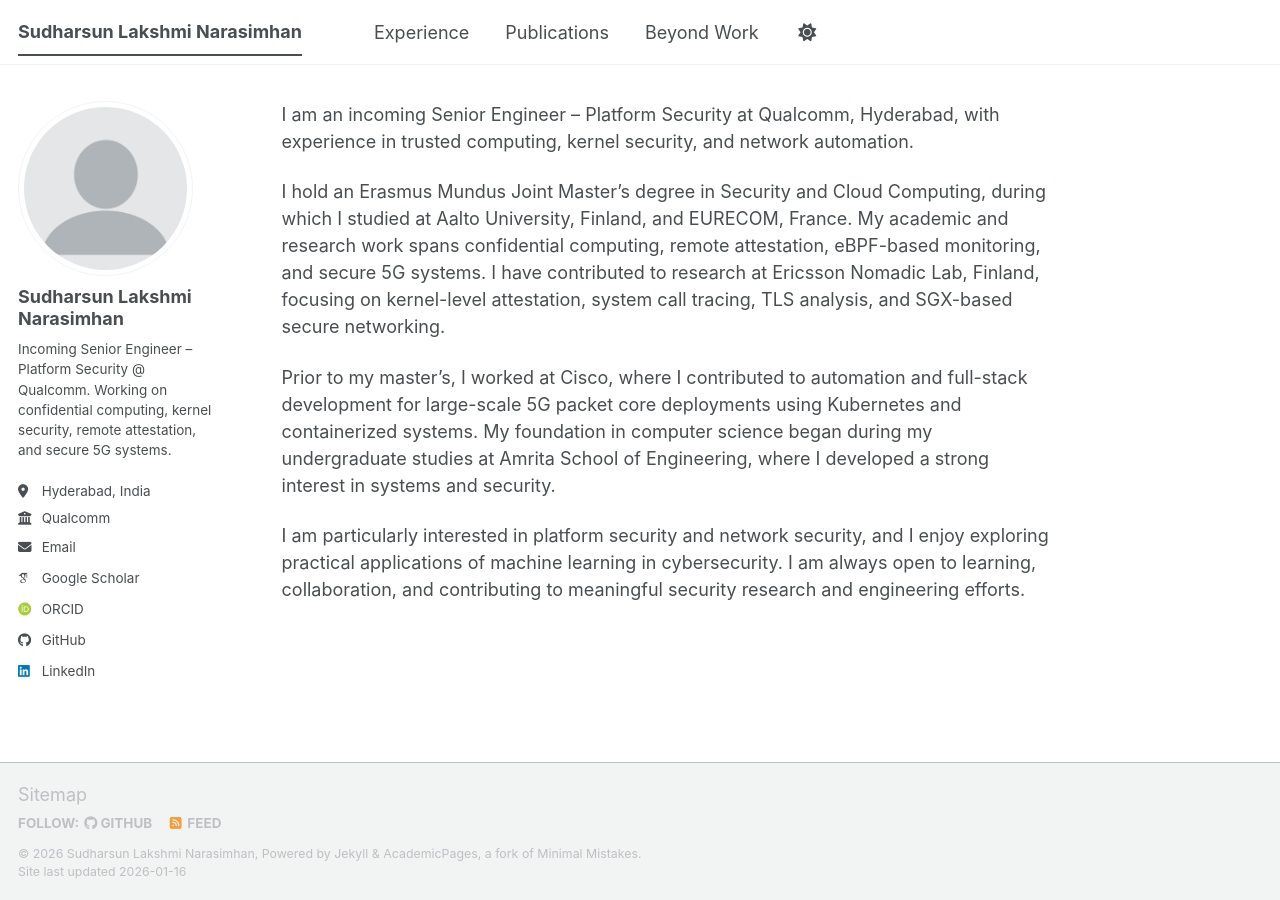
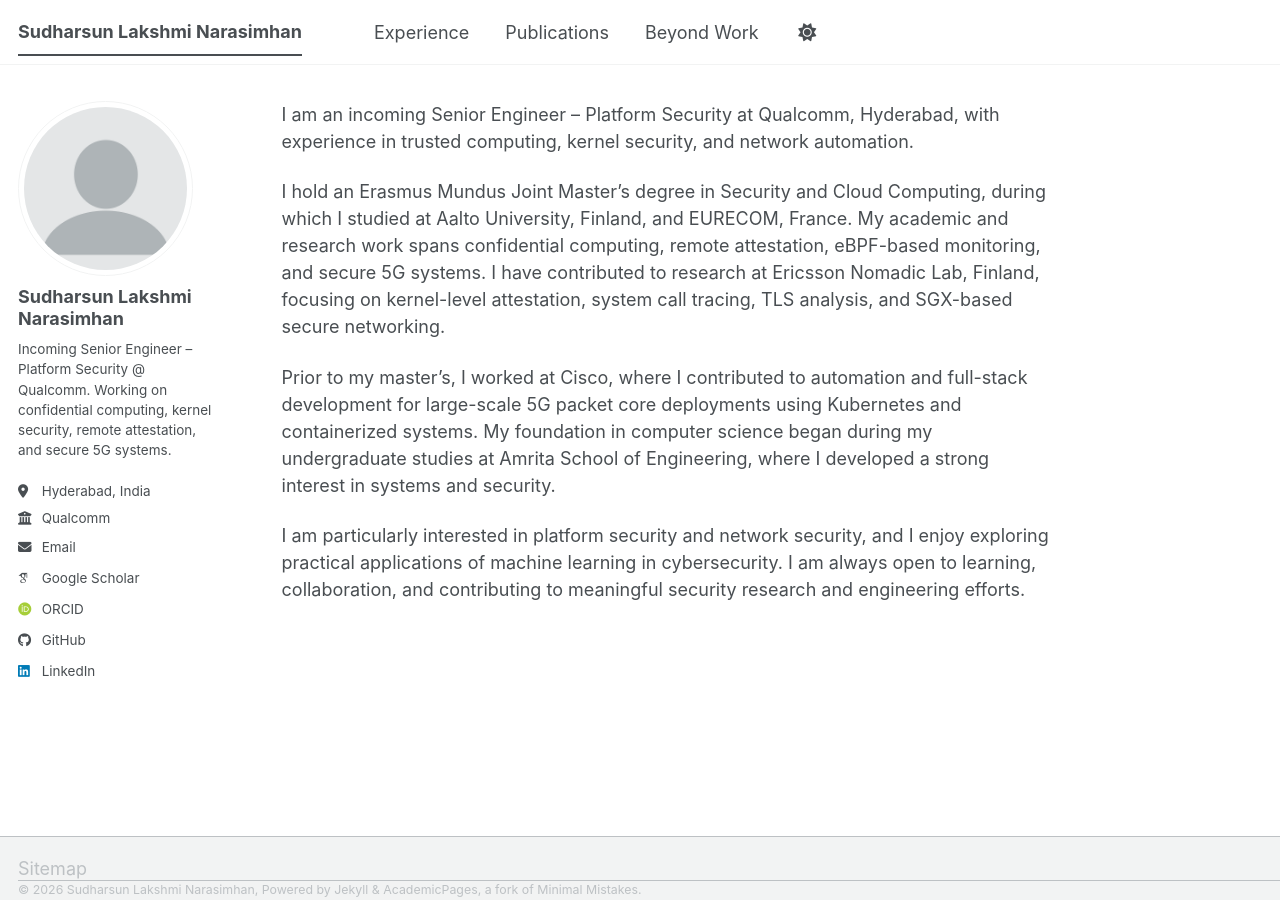
Before and after one commit to sudlaksh/sudlaksh.github.io, a Jekyll site: the page built from _pages/about.md, in a window 1280 px wide. Built offline with Jekyll 4.4.1, drawn with Linux system fonts in a browser that asks for light colours; some web fonts are replaced; a script bundle is joined from its source files by our own code; library files that are not in the unit come from our copies.

Commit message:
Refactor footer to simplify copyright display

```diff
--- a/_includes/footer.html
+++ b/_includes/footer.html
@@ -1,25 +1,7 @@
-{% include base_path %}
+<!-- _includes/footer.html -->
 
-{% if site.author.github or site.author.bitbucket or site.atom_feed.hide != true %}
-<div class="page__footer-follow">
-  <ul class="social-icons">
-    {% if site.data.ui-text[site.locale].follow_label %}
-      <li><strong>{{ site.data.ui-text[site.locale].follow_label }}</strong></li>
-    {% endif %}
-    {% if site.author.github %}
-      <li><a href="https://github.com/{{ site.author.github }}"><i class="fab fa-github" aria-hidden="true"></i> GitHub</a></li>
-    {% endif %}
-    {% if site.author.bitbucket %}
-      <li><a href="https://bitbucket.org/{{ site.author.bitbucket }}"><i class="fab fa-bitbucket" aria-hidden="true"></i> Bitbucket</a></li>
-    {% endif %}
-    {% if site.atom_feed.hide != true %}
-    <li><a href="{% if site.atom_feed.path %}{{ site.atom_feed.path }}{% else %}{{ base_path }}/feed.xml{% endif %}"><i class="fa fa-fw fa-rss-square" aria-hidden="true"></i> {{ site.data.ui-text[site.locale].feed_label | default: "Feed" }}</a></li>
-    {% endif %}
-  </ul>
+<div class="page__footer">
+  <div class="page__footer-copyright">
+    &copy; {{ site.time | date: '%Y' }} {{ site.name | default: site.title }}, Powered by Jekyll & AcademicPages, a fork of Minimal Mistakes.
+  </div>
 </div>
-{% endif %}
-
-<div class="page__footer-copyright">
-  &copy; {{ site.time | date: '%Y' }} {{ site.name | default: site.title }}, {{ site.data.ui-text[site.locale].powered_by | default: "Powered by" }} <a href="https://jekyllrb.com" rel="nofollow">Jekyll</a> &amp; <a href="https://github.com/academicpages/academicpages.github.io">AcademicPages</a>, a fork of <a href="https://mademistakes.com/work/minimal-mistakes-jekyll-theme/" rel="nofollow">Minimal Mistakes</a>.<br />
-  Site last updated {{ "now" | date: '%Y-%m-%d' }}
-</div>
```
